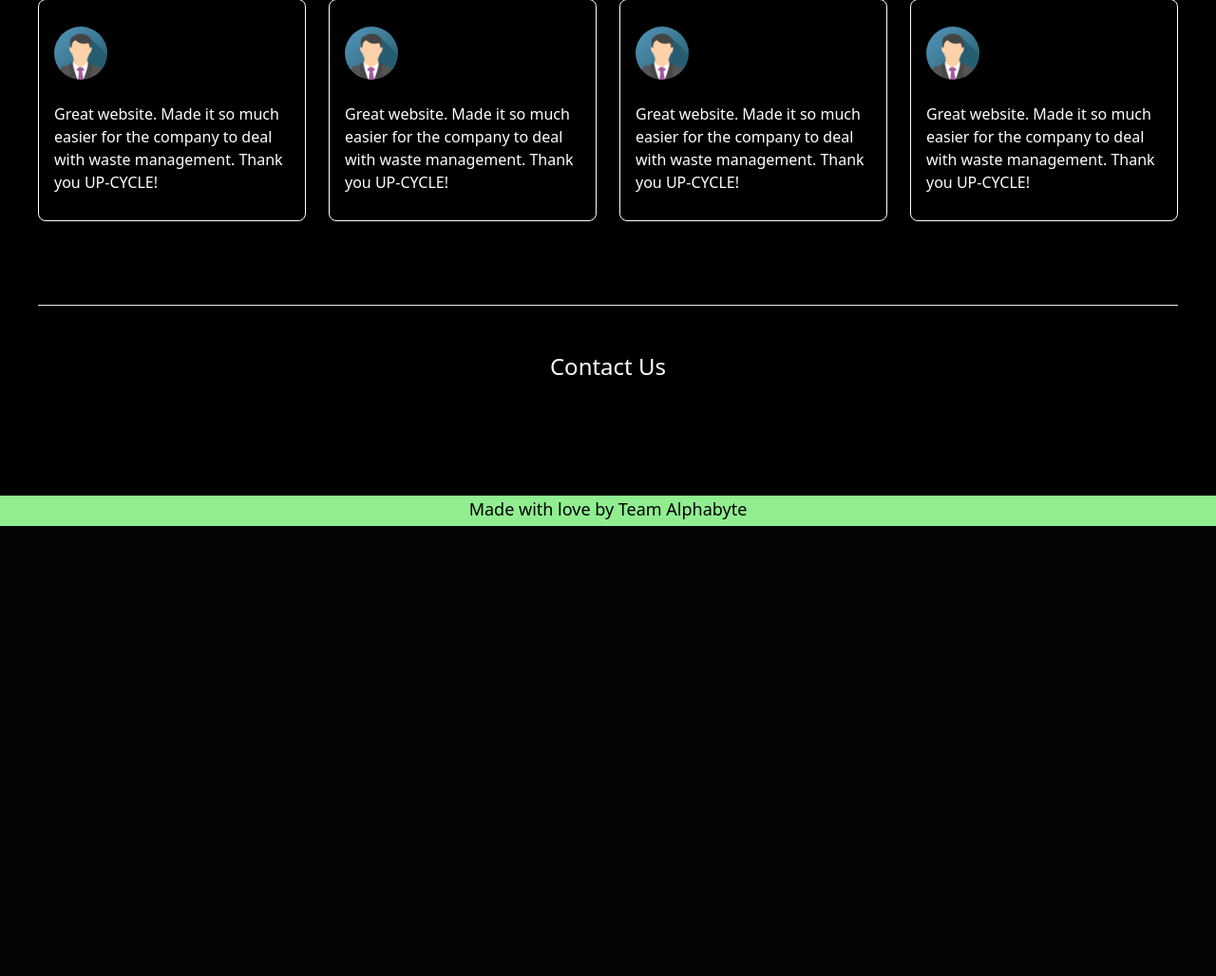
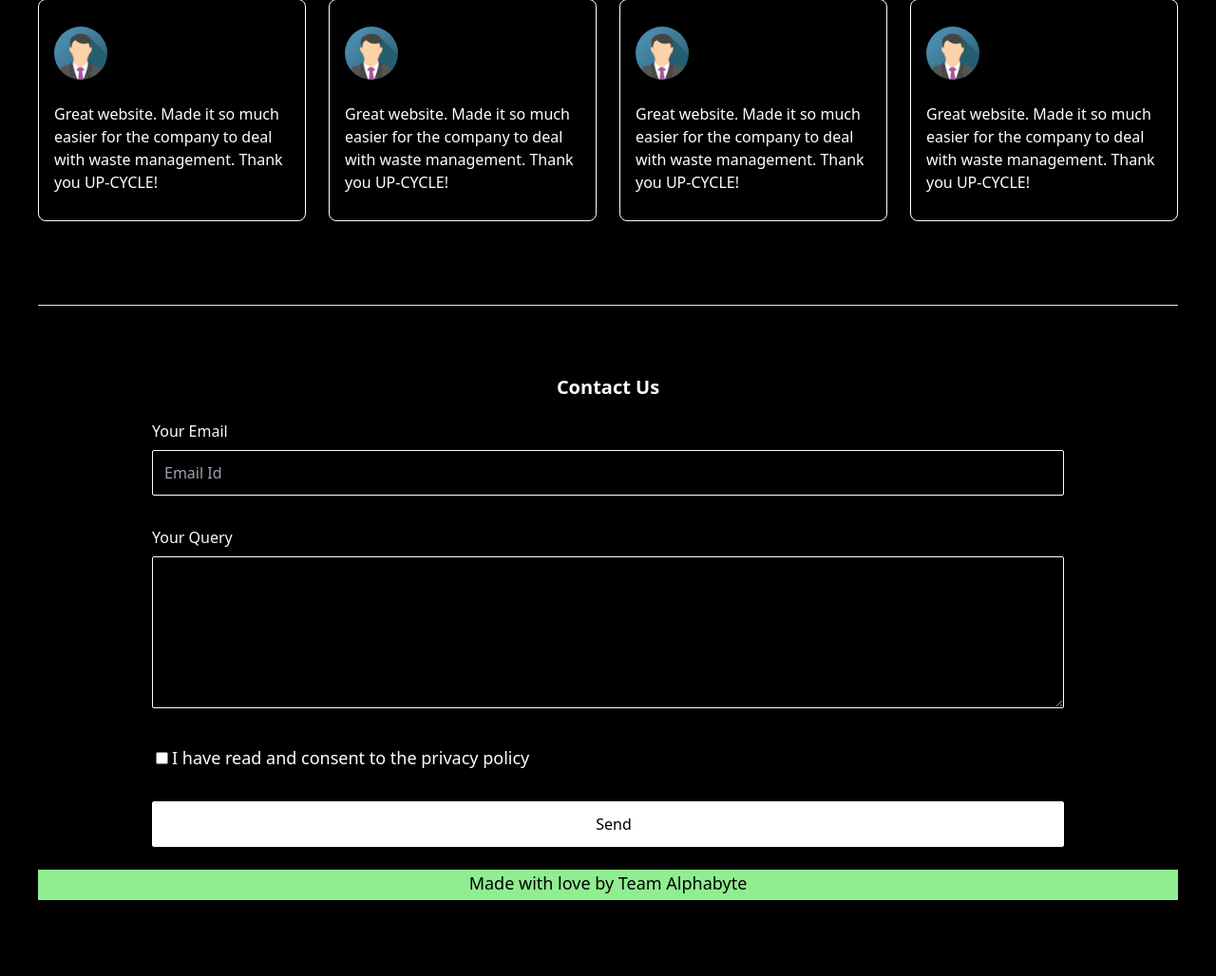
Before and after one commit to World-Konkani-Centre/SCL-2022-AlphaByte, a Django app: page / in a window 1280 px wide. Shown: the part 889-1917 px from the top of the page at 95% size. Before the commit the page ends 1443 px from the top, so only its background shows below. Run offline with Django 4.2, Linux system fonts and the light colour scheme; some libraries are stand-ins or nearby versions; some web fonts are replaced.

Commit message:
Home page full done

```diff
--- a/App/templates/App/home.html
+++ b/App/templates/App/home.html
@@ -63,15 +63,32 @@
   <pre>
 
   </pre>
-<div class="my-4">
-  <hr>
+  <div class="my-4">
+    <hr>
   <pre>
 
+
   </pre>
-  <p class="text-white text-center text-2xl">Contact Us</p> </br>
-<!email and query and consent and send>
-      </div>
-     </div></div>
+  <h1 class="text-slate-50 text-xl text-center"><b>Contact Us</b></h1>
+  <div class="max-w-screen flex flex-col items-center justify-center">
+      <form class="w-4/5">
+        <div class="w-full relative">
+          <p class="text-slate-50 text-left mt-5">Your Email</p>
+          <input class="w-full my-2 bg-black border-white border rounded-sm hover:border-slate-500 indent-3 h-12 text-white" type="text" placeholder="Email Id"></input>
+        </div><br>
+        <div class="w-auto relative min-w-4/5">
+          <p class="text-slate-50 text-left">Your Query</p>
+          <textarea class="w-full h-40 my-2 bg-black border-white border rounded-sm hover:border-slate-500 indent-3 h-12 text-white" placeholder="Your Text Here">                     </textarea>
+        </div>
+        <div class="w-auto relative min-w-4/5">
+          <br>
+          <input type="checkbox" class="mx-1"><span class="text-white text-lg">I have read and consent to the privacy policy<br></span></input><br>
+          <button class="w-full h-12 my-2 bg-white border-white border rounded-sm hover:border-slate-500 indent-3 h-12 text-black">Send</button>
+        </div>
+    </form>
+  </div>
+</div>
+    </div>
 
 {% endblock %}
 </body>
```
